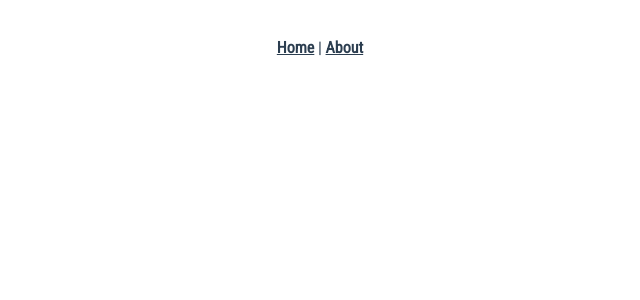
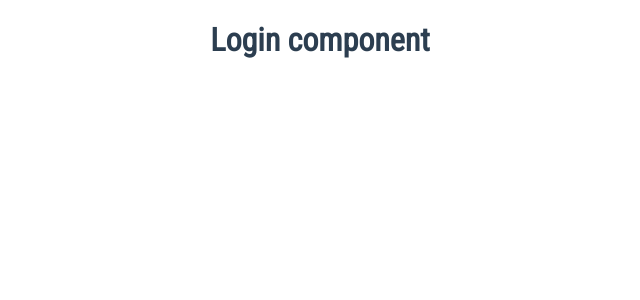
Before and after one commit to AleksaCami/morph-tasks, a Vue app: page /login in a window 1280 px wide. Shown: the top 300 px of the page, without its empty margins (320-960 px from the left). Built offline with nearby package versions, Linux system fonts and the light colour scheme.

Commit message:
configured basic routing, basic store states

```diff
--- a/src/App.vue
+++ b/src/App.vue
@@ -1,16 +1,23 @@
 <template>
   <div id="app">
-    <div id="nav">
-      <router-link to="/">Home</router-link> |
-      <router-link to="/about">About</router-link>
-    </div>
-    <router-view/>
+    <Login />
   </div>
 </template>
 
+<script>
+import Login from './views/Login.vue'
+
+export default {
+  name: 'app',
+  components: {
+    Login
+  }
+}
+</script>
+
+
 <style lang="scss">
 @import url('https://fonts.googleapis.com/css?family=Roboto+Condensed');
-
 
 #app {
   font-family: 'Roboto Condensed', sans-serif;
--- a/src/router.js
+++ b/src/router.js
@@ -10,16 +10,19 @@ export default new Router({
   routes: [
     {
       path: '/',
+      redirect: {
+        name: 'login'
+      }
+    },
+    {
+      path: '/login',
+      name: 'login',
+      component: () => import('./views/Login.vue')
+    },
+    {
+      path: '/home',
       name: 'home',
       component: Home
-    },
-    {
-      path: '/about',
-      name: 'about',
-      // route level code-splitting
-      // this generates a separate chunk (about.[hash].js) for this route
-      // which is lazy-loaded when the route is visited.
-      component: () => import(/* webpackChunkName: "about" */ './views/About.vue')
     }
   ]
 })
--- a/src/store.js
+++ b/src/store.js
@@ -5,12 +5,24 @@ Vue.use(Vuex)
 
 export default new Vuex.Store({
   state: {
-
+    isLoggingIn: false,
+    loginError: null,
+    loginSuccessfull: false
   },
   mutations: {
-
+    loginStart: state => (state.loggingIn = true),
+    loginStop: (state, errorMessage) => {
+      state.loggingIn = false
+      state.loginError = errorMessage
+      state.loginSuccessful = !errorMessage
+    }
   },
   actions: {
+    doLogin ({ commit }, loginData) {
+      commit('loginStart')
+      localStorage.setItem(JSON.stringify(...loginData))
+      console.log('logged in')
+    }
 
   }
 })
--- a/src/views/About.vue
+++ /dev/null
@@ -1,5 +0,0 @@
-<template>
-  <div class="about">
-    <h1>This is an about page</h1>
-  </div>
-</template>
--- a/src/views/Home.vue
+++ b/src/views/Home.vue
@@ -7,12 +7,10 @@
 
 <script>
 // @ is an alias to /src
-import Login from '@/views/Login.vue'
+// import Login from '@/views/Login.vue'
 
 export default {
   name: 'home',
-  components: {
-    Login
-  }
+  components: {}
 }
 </script>
--- a/src/views/Login.vue
+++ b/src/views/Login.vue
@@ -0,0 +1,5 @@
+<template>
+    <div>
+        <h1>Login component</h1>
+    </div>
+</template>
```
